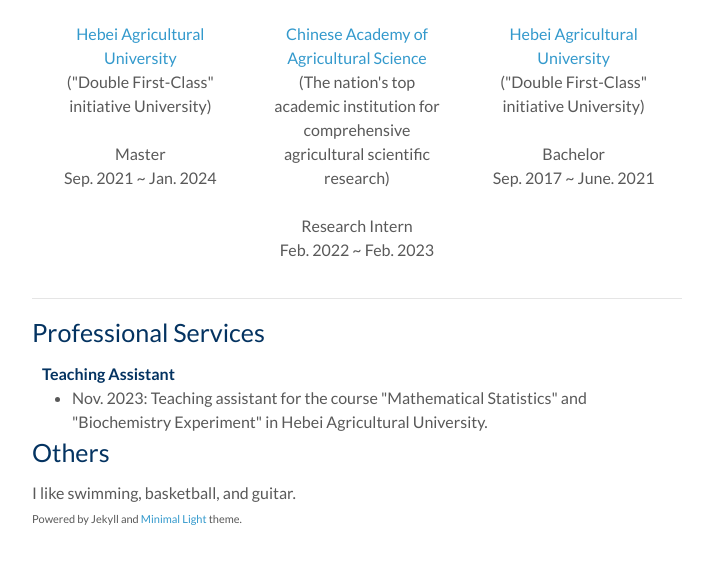
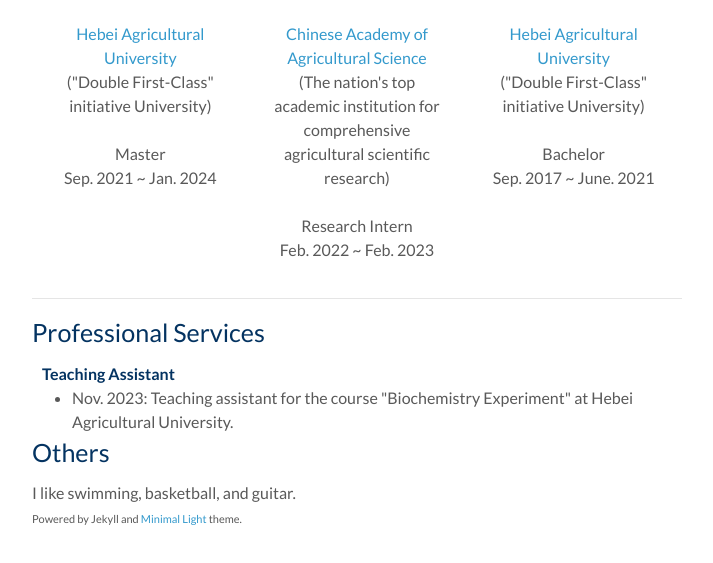
Before and after one commit to john4real-swap/john4real-swap.github.io, a plain HTML site: page index.html in a window 1280 px wide. Shown: the part 1779-2342 px from the top of the page, without its empty margins (438-1151 px from the left). Drawn offline with Linux system fonts and the light colour scheme; a script that the page names is missing; a web font is replaced by a local one.

Commit message:
Update index.html

```diff
--- a/index.html
+++ b/index.html
@@ -339,7 +339,7 @@
 <h4 style="margin:0 10px 0;">Teaching Assistant</h4>
 
 <ul style="margin:0 0 5px;">
-  <li><autocolor>Nov. 2023: Teaching assistant for the course "Mathematical Statistics" and "Biochemistry Experiment" in Hebei Agricultural University.</autocolor></a></li>
+  <li><autocolor>Nov. 2023: Teaching assistant for the course "Biochemistry Experiment" at Hebei Agricultural University.</autocolor></a></li>
 
 </ul>
 
```
